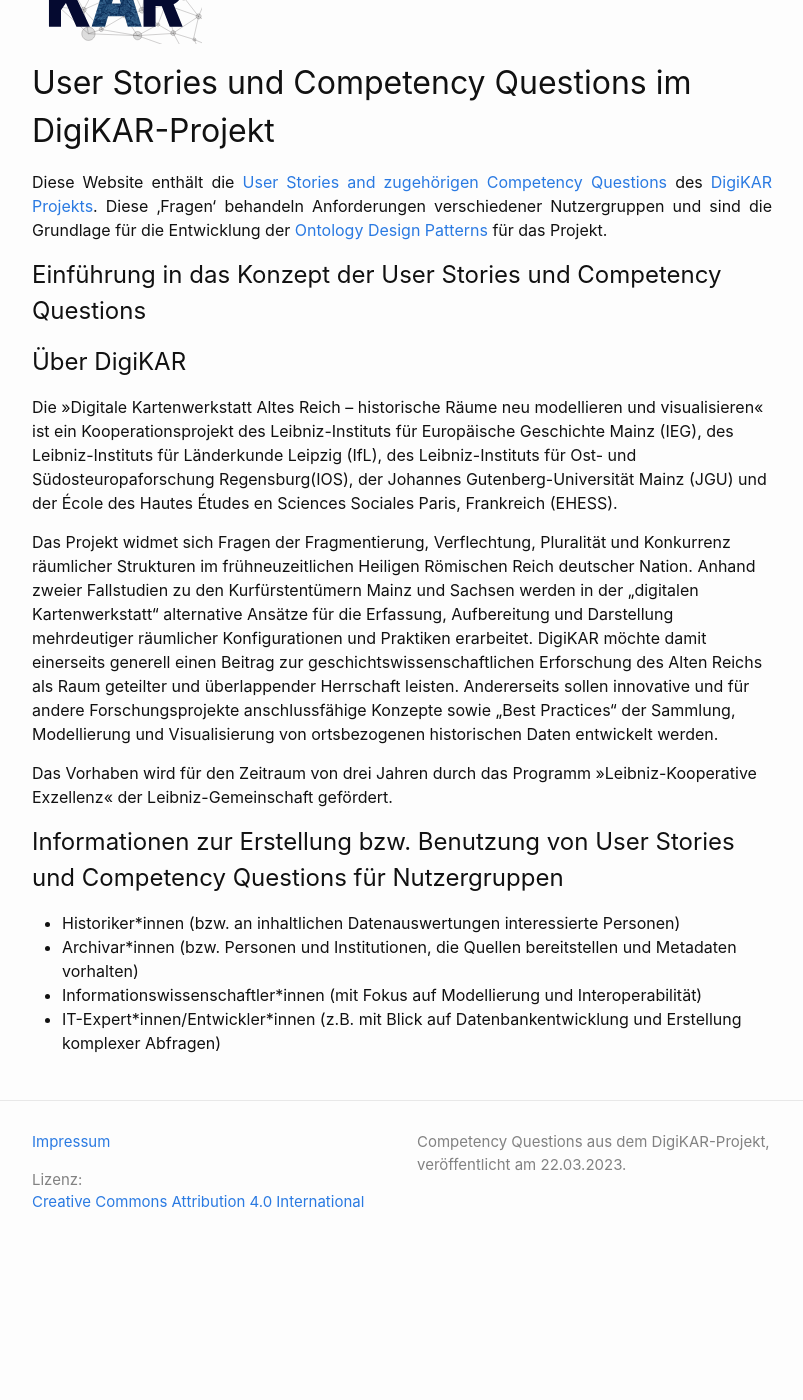
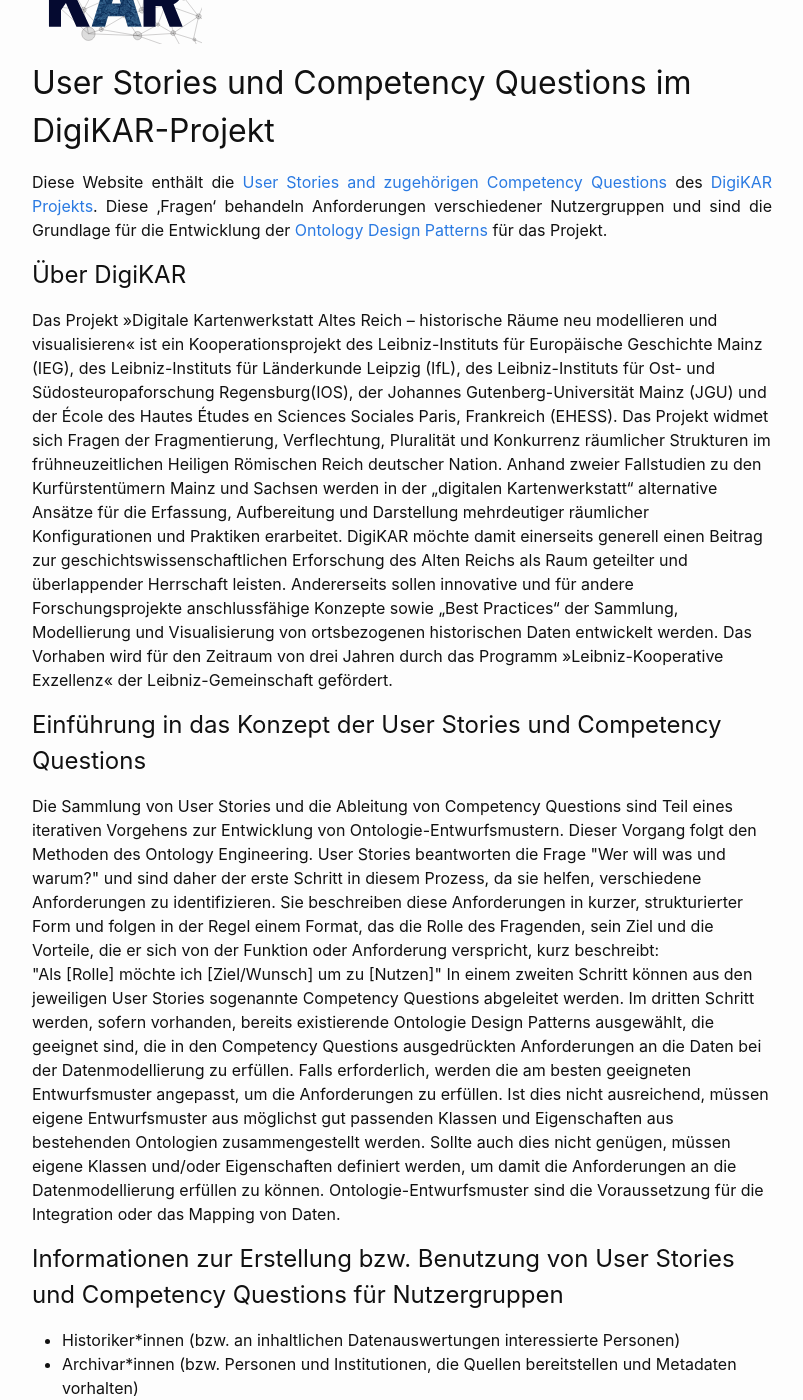
Before and after one commit to ieg-dhr/DigiKAR-Competency-Questions, a Jekyll site: the page built from index.md, in a window 1280 px wide and 1400 px high, scrolled down 218 px. Shown: the whole window, without its empty margins (238-1041 px from the left). Built offline with Jekyll 4.4.1, drawn with Linux system fonts in a browser that asks for light colours; our own code applies the rules of GitHub Pages for plain Markdown files; before the commit the page ends 1492 px from its top, so only the background shows below that.

Commit message:
Update index.md

```diff
--- a/index.md
+++ b/index.md
@@ -3,15 +3,24 @@
 # User Stories und Competency Questions im DigiKAR-Projekt
 <p align="justify">Diese Website enthält die <a href="competency-questions/">User Stories and zugehörigen Competency Questions</a> des <a href="https://digikar.eu/">DigiKAR Projekts</a>. Diese ‚Fragen‘ behandeln Anforderungen verschiedener Nutzergruppen und sind die Grundlage für die Entwicklung der <a href="https://ieg-dhr.github.io/DigiKAR-Ontology-Design/">Ontology Design Patterns</a> für das Projekt.</p>
 
-<h2>Einführung in das Konzept der User Stories und Competency Questions</h2>
 
-## Über DigiKAR
-Die »Digitale Kartenwerkstatt Altes Reich – historische Räume neu modellieren und visualisieren« ist ein Kooperationsprojekt des Leibniz-Instituts für Europäische Geschichte Mainz (IEG), des Leibniz-Instituts für Länderkunde Leipzig (IfL), des Leibniz-Instituts für Ost- und Südosteuropaforschung Regensburg(IOS), der Johannes Gutenberg-Universität Mainz (JGU) und der École des Hautes Études en Sciences Sociales Paris, Frankreich (EHESS).
-
-Das Projekt widmet sich Fragen der Fragmentierung, Verflechtung, Pluralität und Konkurrenz räumlicher Strukturen im frühneuzeitlichen Heiligen Römischen Reich deutscher Nation. Anhand zweier Fallstudien zu den Kurfürstentümern Mainz und Sachsen werden in der „digitalen Kartenwerkstatt“ alternative Ansätze für die Erfassung, Aufbereitung und Darstellung mehrdeutiger räumlicher Konfigurationen und Praktiken erarbeitet. DigiKAR möchte damit einerseits generell einen Beitrag zur geschichtswissenschaftlichen Erforschung des Alten Reichs als Raum geteilter und überlappender Herrschaft leisten. Andererseits sollen innovative und für andere Forschungsprojekte anschlussfähige Konzepte sowie „Best Practices“ der Sammlung, Modellierung und Visualisierung von ortsbezogenen historischen Daten entwickelt werden.
+<h2>Über DigiKAR</h2>
+<p> Das Projekt »Digitale Kartenwerkstatt Altes Reich – historische Räume neu modellieren und visualisieren« ist ein Kooperationsprojekt des Leibniz-Instituts für Europäische Geschichte Mainz (IEG), des Leibniz-Instituts für Länderkunde Leipzig (IfL), des Leibniz-Instituts für Ost- und Südosteuropaforschung Regensburg(IOS), der Johannes Gutenberg-Universität Mainz (JGU) und der École des Hautes Études en Sciences Sociales Paris, Frankreich (EHESS). Das Projekt widmet sich Fragen der Fragmentierung, Verflechtung, Pluralität und Konkurrenz räumlicher Strukturen im frühneuzeitlichen Heiligen Römischen Reich deutscher Nation. Anhand zweier Fallstudien zu den Kurfürstentümern Mainz und Sachsen werden in der „digitalen Kartenwerkstatt“ alternative Ansätze für die Erfassung, Aufbereitung und Darstellung mehrdeutiger räumlicher Konfigurationen und Praktiken erarbeitet. DigiKAR möchte damit einerseits generell einen Beitrag zur geschichtswissenschaftlichen Erforschung des Alten Reichs als Raum geteilter und überlappender Herrschaft leisten. Andererseits sollen innovative und für andere Forschungsprojekte anschlussfähige Konzepte sowie „Best Practices“ der Sammlung, Modellierung und Visualisierung von ortsbezogenen historischen Daten entwickelt werden.
 
 Das Vorhaben wird für den Zeitraum von drei Jahren durch das Programm »Leibniz-Kooperative Exzellenz« der Leibniz-Gemeinschaft gefördert.
 
+
+</p>
+
+<h2>Einführung in das Konzept der User Stories und Competency Questions</h2>
+<p> Die Sammlung von User Stories und die Ableitung von Competency Questions sind Teil eines iterativen Vorgehens zur Entwicklung von Ontologie-Entwurfsmustern. Dieser Vorgang folgt den Methoden des Ontology Engineering.  User Stories beantworten die Frage "Wer will was und warum?" und sind daher der erste Schritt in diesem Prozess, da sie helfen, verschiedene Anforderungen zu identifizieren. Sie beschreiben diese Anforderungen in kurzer, strukturierter Form und folgen in der Regel einem Format, das die Rolle des Fragenden, sein Ziel und die Vorteile, die er sich von der Funktion oder Anforderung verspricht, kurz beschreibt: <br /> "Als [Rolle] möchte ich [Ziel/Wunsch] um zu [Nutzen]"
+
+In einem zweiten Schritt können aus den jeweiligen User Stories sogenannte Competency Questions abgeleitet werden.
+
+Im dritten Schritt werden, sofern vorhanden, bereits existierende Ontologie Design Patterns ausgewählt, die geeignet sind, die in den Competency Questions ausgedrückten Anforderungen an die Daten bei der Datenmodellierung zu erfüllen. Falls erforderlich, werden die am besten geeigneten Entwurfsmuster angepasst, um die Anforderungen zu erfüllen. Ist dies nicht ausreichend, müssen eigene Entwurfsmuster aus möglichst gut passenden Klassen und Eigenschaften aus bestehenden Ontologien zusammengestellt werden. Sollte auch dies nicht genügen, müssen eigene Klassen und/oder Eigenschaften definiert werden, um damit die Anforderungen an die Datenmodellierung erfüllen zu können. Ontologie-Entwurfsmuster sind die Voraussetzung für die Integration oder das Mapping von Daten.
+
+
+</p>
 
 <h2>Informationen zur Erstellung bzw. Benutzung von User Stories und Competency Questions für Nutzergruppen</h2>
 
```
